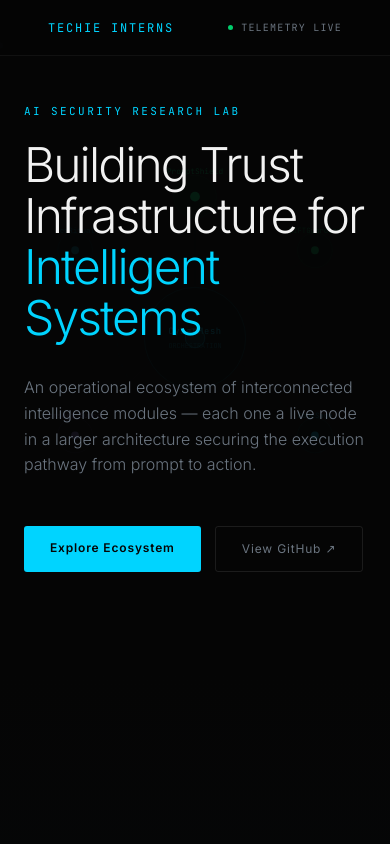
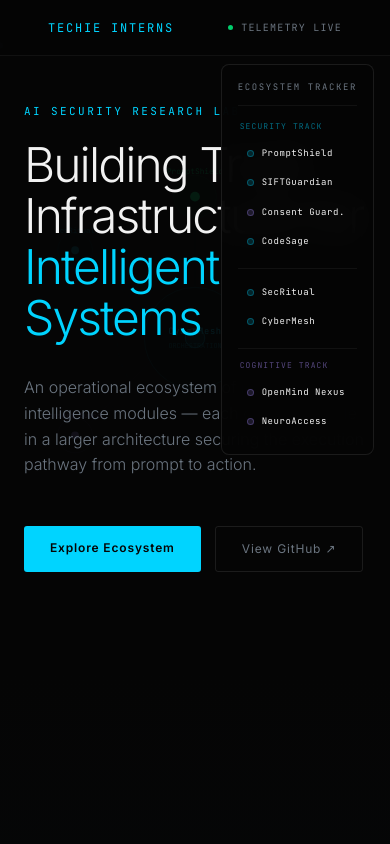
Before and after one commit to saishamehraa/PortFolio, a React (Vite) app: page / in a window 390 px wide. Both pictures are taken after a click on the element "TELEMETRY LIVE". Shown: the top 844 px of the page. Built offline with nearby package versions, Linux system fonts and the light colour scheme.

Commit message:
fix: mobile responsiveness..

```diff
--- a/src/components/EcosystemMinimap.tsx
+++ b/src/components/EcosystemMinimap.tsx
@@ -1,7 +1,13 @@
-import React, { useEffect, useState } from 'react';
+import React, { useEffect, useRef } from 'react';
 
 export function EcosystemMinimap() {
-  const [isExpanded, setIsExpanded] = useState(false);
+  const ecoNavRef = useRef<HTMLDivElement>(null);
+
+  const toggleMobileNav = () => {
+    if (ecoNavRef.current) {
+      ecoNavRef.current.classList.toggle('mobile-visible');
+    }
+  };
 
   useEffect(() => {
     // Porting the IntersectionObserver logic from reference.html
@@ -72,13 +78,13 @@ export function EcosystemMinimap() {
     <>
       <nav>
         <div className="logo">TECHIE INTERNS</div>
-        <div className="nav-status" onClick={() => setIsExpanded(!isExpanded)} style={{ cursor: 'pointer' }}>
+        <div className="nav-status" onClick={toggleMobileNav} style={{ cursor: 'pointer' }}>
           <div className="status-dot"></div>
           TELEMETRY LIVE
         </div>
       </nav>
 
-      <div id="eco-nav" className={`sr sr-delay-3 ${isExpanded ? 'mobile-visible' : ''}`}>
+      <div id="eco-nav" ref={ecoNavRef} className="sr sr-delay-3">
         <div className="eco-header">ECOSYSTEM TRACKER</div>
 
         <div className="eco-track-label sec">SECURITY TRACK</div>
--- a/src/reference.css
+++ b/src/reference.css
@@ -235,6 +235,8 @@ footer { padding: 40px 80px; border-top: 1px solid var(--border); display: flex;
 
   #eco-nav.mobile-visible {
     display: flex;
+    opacity: 1 !important;
+    transform: none !important;
   }
 
   #eco-nav .eco-name,
```
